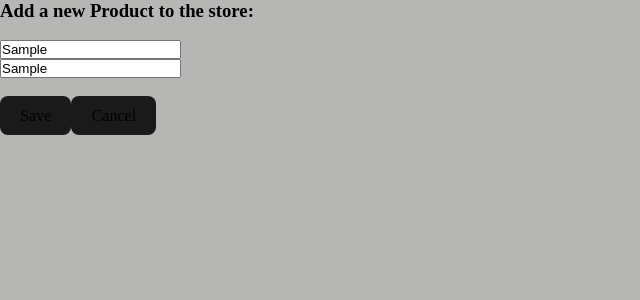
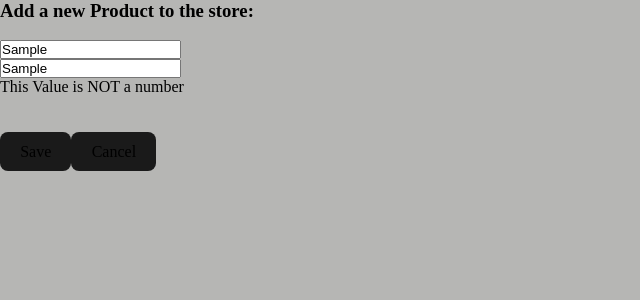
Before and after one commit to Diana-Breik/online-Shopping-Site, a React (Vite) app in the folder frontend/: page /products/add in a window 1280 px wide. Both pictures are taken after typing "Sample", "Sample" into the empty fields and a click on the button "Save". Shown: the top 300 px of the page, without its empty margins (0-640 px from the left). Built offline with nearby package versions, Linux system fonts and the light colour scheme; no server answers.

Commit message:
Show the user a message if he entered an invalid price value and wants to save it

```diff
--- a/frontend/src/AddNewProductPage.tsx
+++ b/frontend/src/AddNewProductPage.tsx
@@ -9,7 +9,7 @@ export default function AddNewProductPage(props: Props) {
 
     const [name, setName] = useState<string>("");
     const [enteredPrice, setEnteredPrice] = useState<string>("");
-    /*let warningMessageToUser: boolean = false;*/
+    const [warningMessageToUser, setWarningMessageToUser] = useState(false);
     const navigate = useNavigate();
 
     function onNameChange(event: ChangeEvent<HTMLInputElement>) {
@@ -23,7 +23,8 @@ export default function AddNewProductPage(props: Props) {
     function saveNewProduct(event: FormEvent<HTMLFormElement>) {
         event.preventDefault();
         if(isNaN(Number(Number(enteredPrice.replace(",",".")).toFixed(2)))){
-           console.error("nicht gültig")
+            console.error("This Value is NOT a number");
+            setWarningMessageToUser(true);
             return
         }
 
@@ -34,6 +35,7 @@ export default function AddNewProductPage(props: Props) {
         props.addNewProductMethod(newProductForSave);
         setName("");
         setEnteredPrice("");
+        setWarningMessageToUser(false);
         navigate("/products");
 
 }
@@ -44,11 +46,13 @@ return(
             <input value={name} onChange={onNameChange} placeholder="Name"/>
             <br/>
             <input value={enteredPrice} onChange={onPriceChange} placeholder="Price"/>
+            <br/>
+            {warningMessageToUser && <p>This Value is NOT a number</p>}
             <br/><br/>
             <button>Save</button>
             <button onClick ={() => navigate("/")} type="button">Cancel</button>
         </form>
-       {/* {warningMessageToUser && <span>This Value is NOT a number</span>}*/}
+
     </>
 )
 }
```
